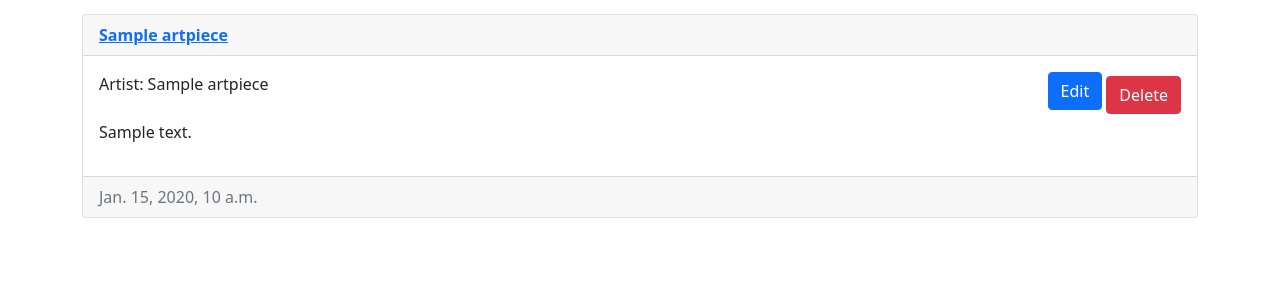
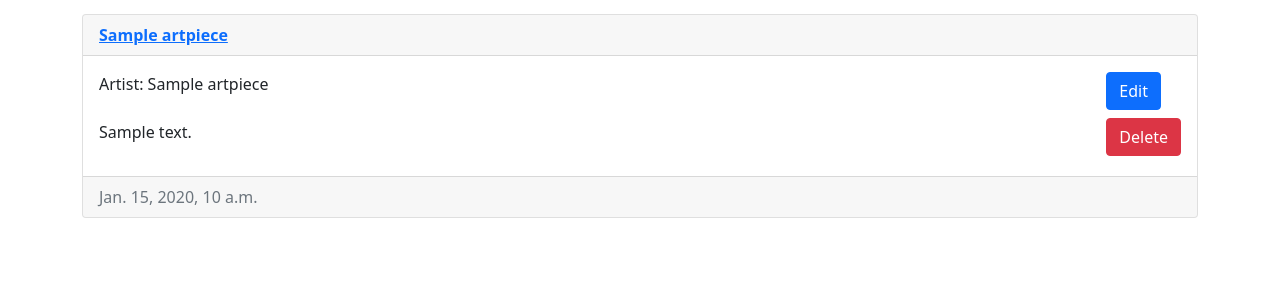
Before and after one commit to Jonathan-Heaney/omnivore, a Django app: page /my-shared-art in a window 1280 px wide. Shown: the part 122-420 px from the top of the page. Run offline with Django 5.2, Linux system fonts and the light colour scheme; a user stored in the database is signed in; tables that the repository leaves empty hold one stand-in row (values such as "Sample post").

Commit message:
Fix delete button position

```diff
--- a/main/templates/main/my_shared_art.html
+++ b/main/templates/main/my_shared_art.html
@@ -28,7 +28,7 @@
       </div>
       <div>
         <a href="{% url 'edit_art_piece' piece.id %}" class="btn btn-primary edit-btn">Edit</a>
-        <form method="post" action="{% url 'delete_art_piece' piece.id %}" style="display:inline;" onsubmit="return confirmDelete();">
+        <form method="post" action="{% url 'delete_art_piece' piece.id %}" onsubmit="return confirmDelete();">
           {% csrf_token %}
           <button type="submit" class="btn btn-danger">Delete</button>
       </form>
```
